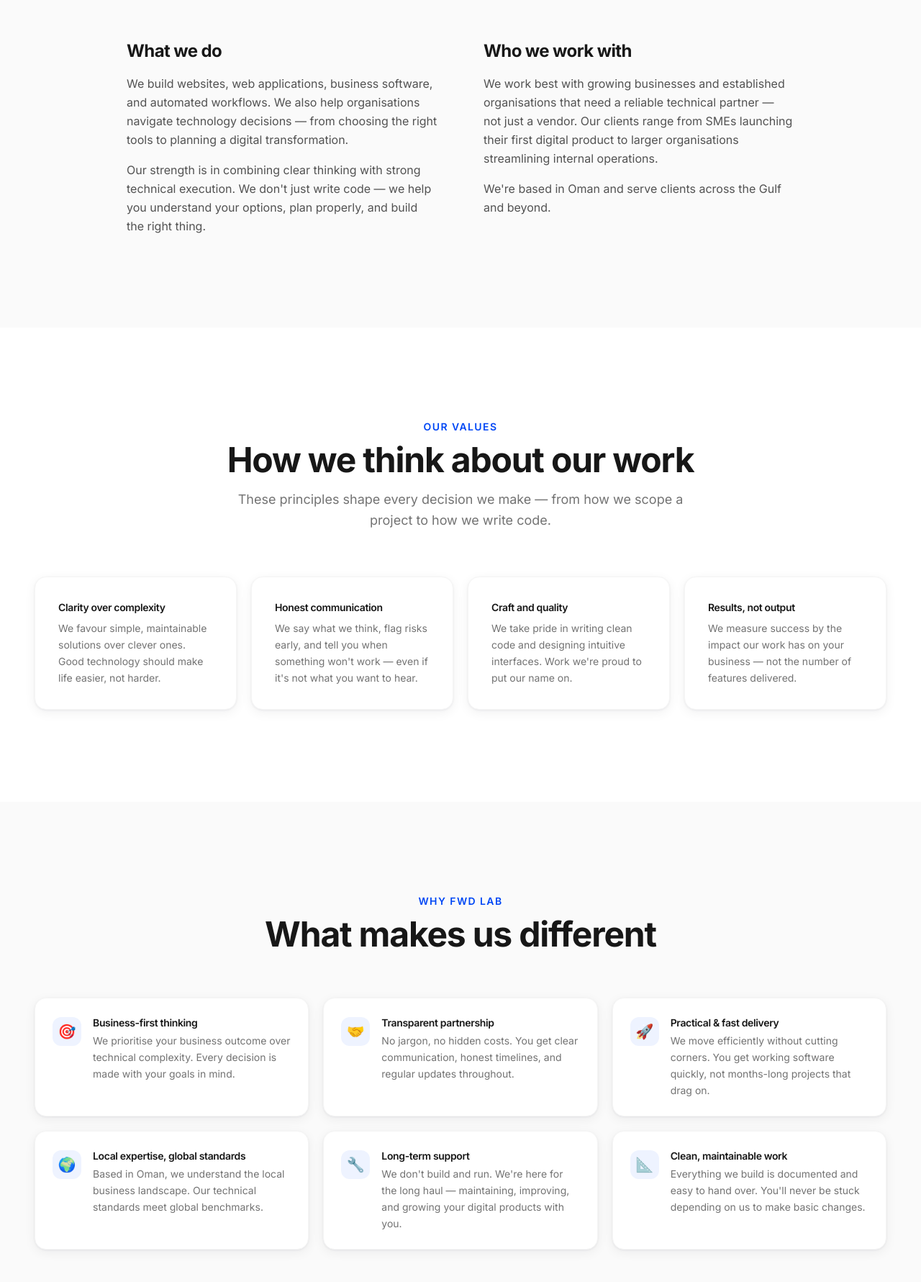
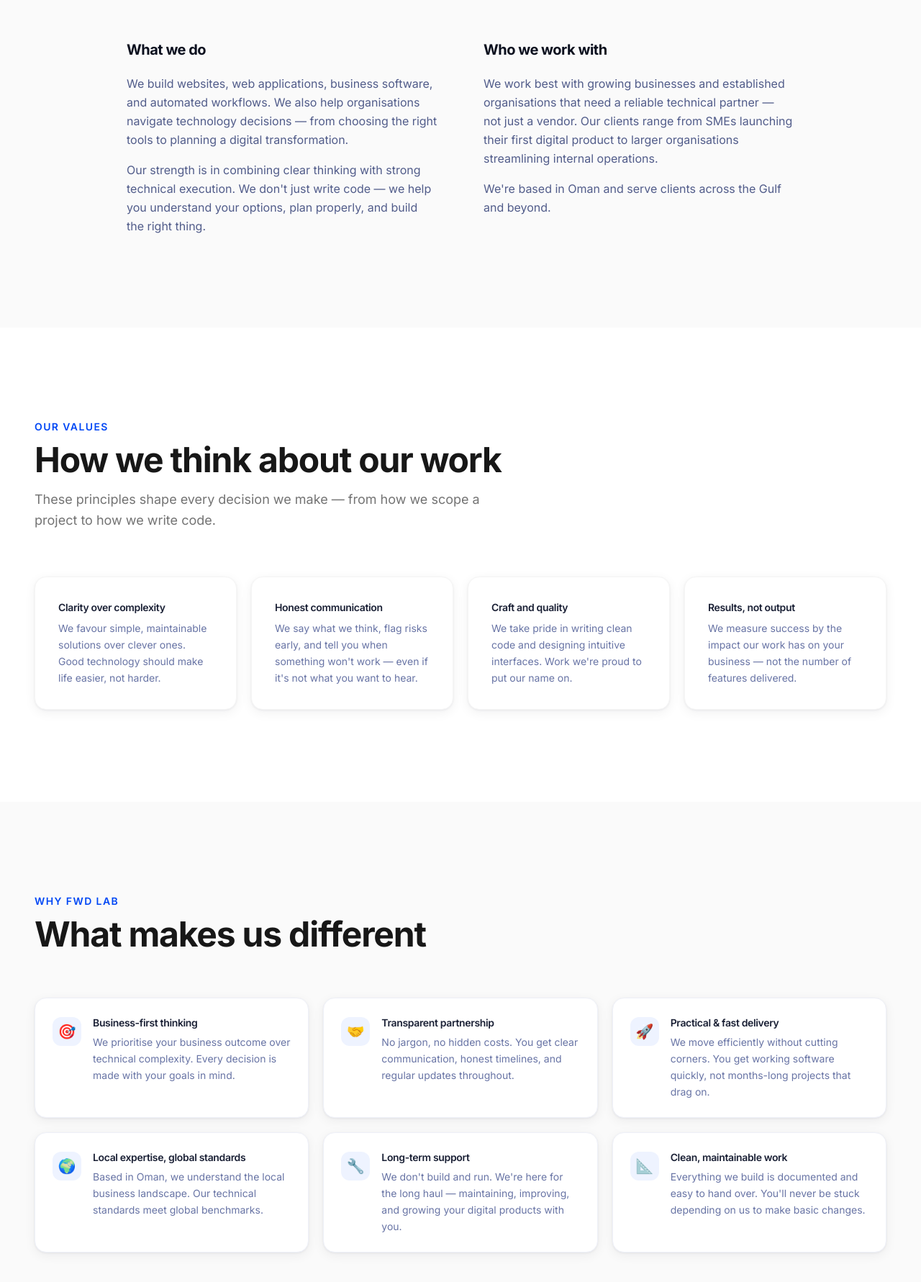
Before and after one commit to fatma-arch-lab/fwd-lab, a Next.js app: page /about in a window 1280 px wide. Shown: the part 541-2322 px from the top of the page at 72% size. Built offline with nearby package versions, Linux system fonts and the light colour scheme.

Commit message:
design: src/app/about/page.tsx

```diff
--- a/src/app/about/page.tsx
+++ b/src/app/about/page.tsx
@@ -11,7 +11,7 @@ import { SectionHeading } from "@/components/ui/SectionHeading";
 export const metadata: Metadata = {
   title: "About",
   description:
-    "Learn about FWD Lab — a small, modern IT consultancy based in Muscat, Oman, helping businesses design, build, and automate digital solutions.",
+    "FWD Lab — a modern IT consultancy based in Muscat, Oman, helping businesses design, build, and automate digital solutions.",
 };
 
 export default function AboutPage() {
@@ -29,40 +29,37 @@ export default function AboutPage() {
       {/* What we do / Who we work with */}
       <Section background="light">
         <Container size="md">
-          <div className="grid gap-12 md:grid-cols-2 md:gap-16 items-start">
+          <div className="grid gap-12 md:grid-cols-2 md:gap-16">
             <div>
-              <h2 className="mb-4 text-2xl font-bold text-neutral-900">{whatWeDo.title}</h2>
+              <h2 className="mb-5 text-xl font-bold text-ink-950">{whatWeDo.title}</h2>
               {whatWeDo.paragraphs.map((p, i) => (
-                <p key={i} className="mb-4 text-base leading-relaxed text-neutral-600 last:mb-0">
-                  {p}
-                </p>
+                <p key={i} className="mb-4 text-base leading-relaxed text-ink-600 last:mb-0">{p}</p>
               ))}
             </div>
             <div>
-              <h2 className="mb-4 text-2xl font-bold text-neutral-900">{whoWeWorkWith.title}</h2>
+              <h2 className="mb-5 text-xl font-bold text-ink-950">{whoWeWorkWith.title}</h2>
               {whoWeWorkWith.paragraphs.map((p, i) => (
-                <p key={i} className="mb-4 text-base leading-relaxed text-neutral-600 last:mb-0">
-                  {p}
-                </p>
+                <p key={i} className="mb-4 text-base leading-relaxed text-ink-600 last:mb-0">{p}</p>
               ))}
             </div>
           </div>
         </Container>
       </Section>
 
-      {/* Company values */}
+      {/* Values */}
       <Section background="white">
         <Container>
           <SectionHeading
             eyebrow="Our Values"
             title="How we think about our work"
             description="These principles shape every decision we make — from how we scope a project to how we write code."
+            align="left"
           />
           <div className="grid gap-5 sm:grid-cols-2 lg:grid-cols-4">
             {companyValues.map((value) => (
-              <Card key={value.title}>
-                <h3 className="mb-2 text-sm font-semibold text-neutral-900">{value.title}</h3>
-                <p className="text-sm leading-relaxed text-neutral-500">{value.description}</p>
+              <Card key={value.title} accent>
+                <h3 className="mb-2 text-sm font-semibold text-ink-900">{value.title}</h3>
+                <p className="text-sm leading-relaxed text-ink-500">{value.description}</p>
               </Card>
             ))}
           </div>
@@ -72,19 +69,20 @@ export default function AboutPage() {
       {/* Why FWD Lab */}
       <Section background="light">
         <Container>
-          <SectionHeading eyebrow="Why FWD Lab" title="What makes us different" />
+          <SectionHeading
+            eyebrow="Why FWD Lab"
+            title="What makes us different"
+            align="left"
+          />
           <div className="grid gap-5 sm:grid-cols-2 lg:grid-cols-3">
             {whyPoints.map((point) => (
-              <div
-                key={point.title}
-                className="flex gap-4 rounded-2xl border border-neutral-100 bg-white p-6 shadow-soft"
-              >
+              <div key={point.title} className="flex gap-4 rounded-2xl border border-ink-100 bg-white p-6 shadow-soft">
                 <div className="mt-0.5 flex h-10 w-10 flex-shrink-0 items-center justify-center rounded-xl bg-brand-50 text-xl">
                   {point.icon}
                 </div>
                 <div>
-                  <h3 className="mb-1 text-sm font-semibold text-neutral-900">{point.title}</h3>
-                  <p className="text-sm leading-relaxed text-neutral-500">{point.description}</p>
+                  <h3 className="mb-1.5 text-sm font-semibold text-ink-900">{point.title}</h3>
+                  <p className="text-sm leading-relaxed text-ink-500">{point.description}</p>
                 </div>
               </div>
             ))}
```
